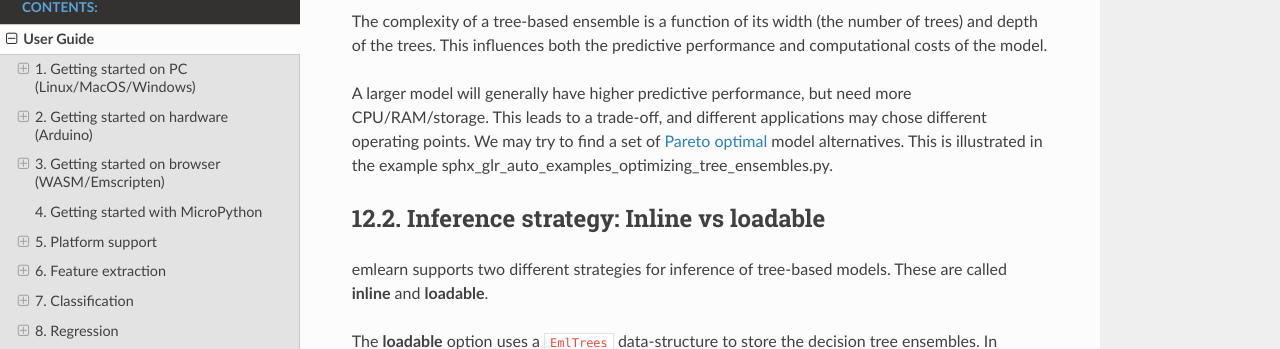
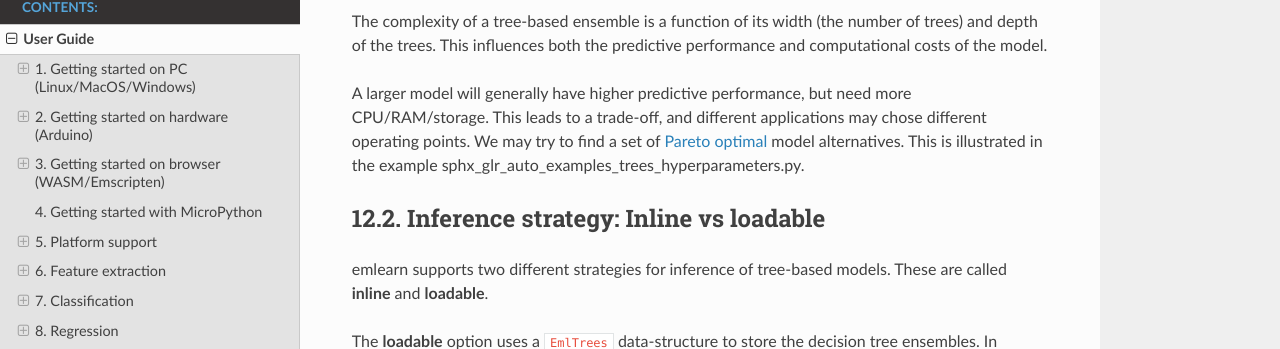
Before and after one commit to emlearn/emlearn, a Sphinx documentation site: the page built from docs/tree_based_models.rst, in a window 1280 px wide and 1400 px high, scrolled down 320 px. Shown: the part 102-451 px from the top of the window. Built offline with Sphinx 7.4.7 and the Read the Docs theme 2.0.0, drawn with Linux system fonts in a browser that asks for light colours.

Commit message:
docs: Fix wrong example reference

```diff
--- a/docs/tree_based_models.rst
+++ b/docs/tree_based_models.rst
@@ -27,7 +27,7 @@ This influences both the predictive performance and computational costs of the m
 A larger model will generally have higher predictive performance, but need more CPU/RAM/storage.
 This leads to a trade-off, and different applications may chose different operating points.
 We may try to find a set of `Pareto optimal <https://en.wikipedia.org/wiki/Pareto_efficiency>`_ model alternatives.
-This is illustrated in the example :ref:`sphx_glr_auto_examples_optimizing_tree_ensembles.py`.
+This is illustrated in the example :ref:`sphx_glr_auto_examples_trees_hyperparameters.py`.
 
 
 Inference strategy: Inline vs loadable
@@ -100,7 +100,7 @@ and this has multiple benefits.
 To use this feature, make sure all the input data is scaled to be integers that fits in 8/16/32 bits,
 and set the ``dtype`` argument of ``emlearn.convert()`` to the appropriate C datatype.
 For example **emlearn.convert(model, dtype='int8')**.
-A complete example can be found in :ref:`sphx_glr_auto_examples_trees_feature_quantization.py`
+A complete example can be found in :ref:`sphx_glr_auto_examples_trees_feature_quantization.py`.
 
 
 Optimization using target quantization and leaf-deduplication
```
